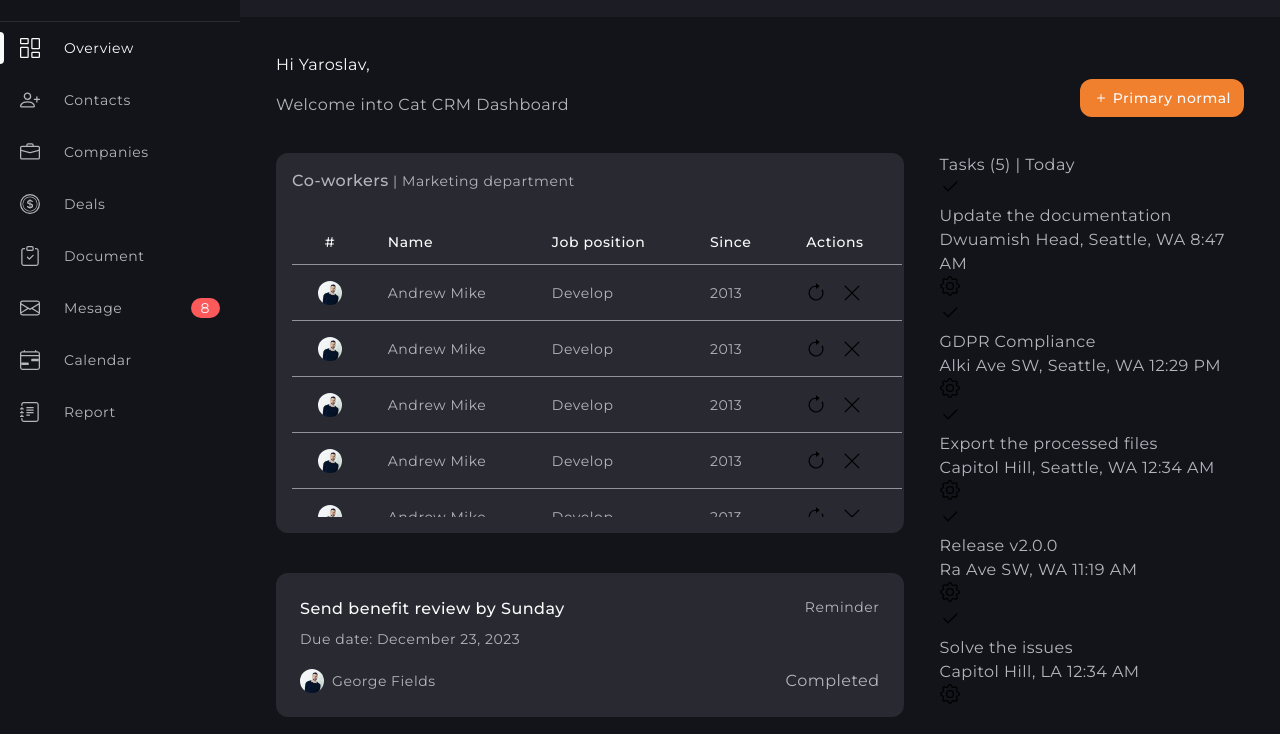
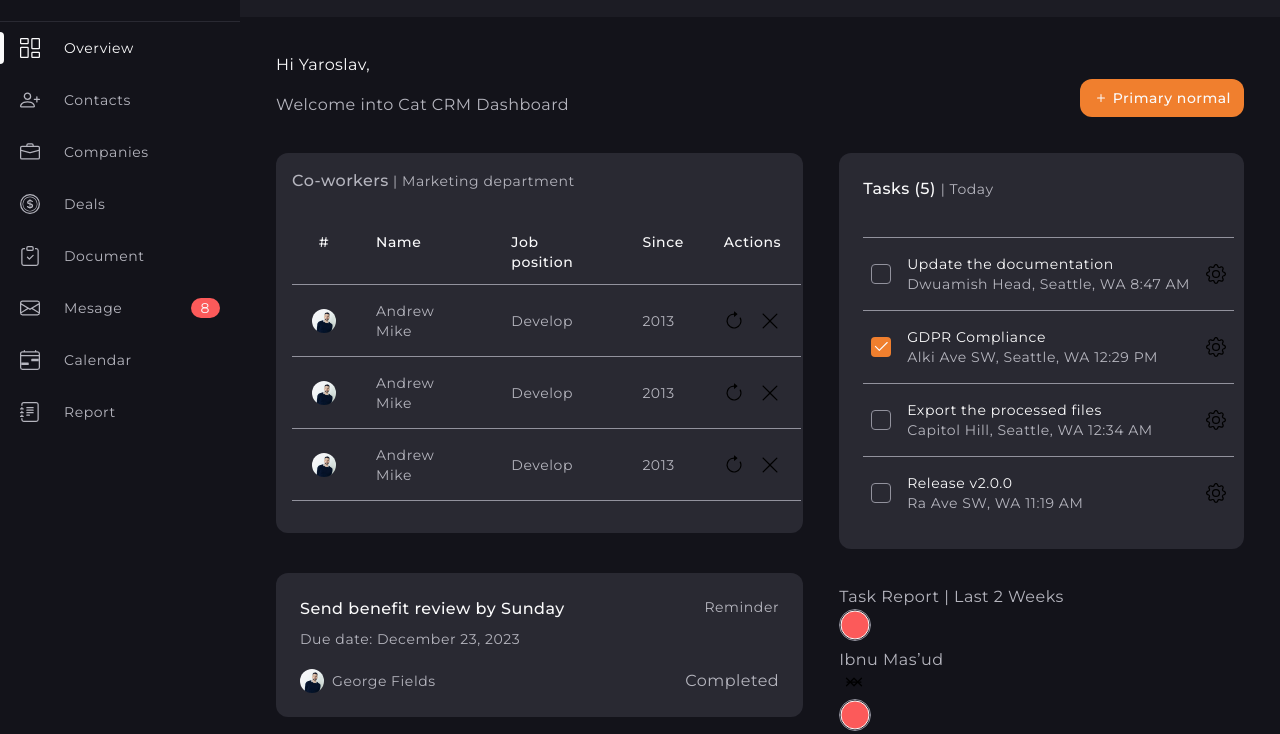
Before and after one commit to YevhenBrovchuk/Dashboard-UI-Kit, a plain HTML site: page index.html in a window 1280 px wide. Shown: the part 51-785 px from the top of the page. Drawn offline with Linux system fonts and the light colour scheme; files that its build step writes are made by us from their sources; a script that the page names is missing; files whose address does not match are found by name.

Commit message:
Deploying to gh-pages from @ YevhenBrovchuk/Dashboard-UI-Kit@8af4d30e5189c3e877d77764d73274d0fcaa7516 🚀

```diff
--- a/assets/index.css
+++ b/assets/index.css
@@ -163,14 +163,14 @@ body {
   letter-spacing: 0.03em;
 }
 
-.board-caption, .co-workers-table caption span, .co-workers-title span {
+.tasks-title span, .board-caption, .co-workers-table caption span, .co-workers-title span {
   font-size: 16px;
   font-weight: 500;
   line-height: 1.5;
   letter-spacing: 0.03em;
 }
 
-.search-input, .menu-btn, .menu-link, .board-details, .person-caption, .board-tag, .co-workers-table caption, .co-workers-table tbody, .co-workers-details, .co-workers-title {
+.search-input, .menu-btn, .menu-link, .tasks-title, .tasks-heading, .tasks-desc, .board-details, .person-caption, .board-tag, .co-workers-table caption, .co-workers-table tbody, .co-workers-details, .co-workers-title {
   font-size: 14px;
   font-weight: 400;
   line-height: 1.43;
@@ -184,7 +184,7 @@ body {
   letter-spacing: 0.04em;
 }
 
-.board-item {
+.tasks, .board-item {
   padding: 16px;
   border-radius: 12px;
 }
@@ -567,6 +567,108 @@ summery {
 
 .tasks {
   grid-area: tasks;
+  min-width: 340px;
+  max-height: 420px;
+  background-color: #292932;
+}
+
+.tasks-title {
+  margin-bottom: 36px;
+  color: #b5b5be;
+}
+.tasks-title span {
+  color: #fafafb;
+}
+
+.tasks-list {
+  max-height: 288px;
+  overflow: auto;
+}
+.tasks-list ::-webkit-scrollbar {
+  width: 14px;
+}
+.tasks-list::-webkit-scrollbar-track {
+  background-color: transparent;
+  border-radius: 100px;
+}
+.tasks-list::-webkit-scrollbar-track:hover {
+  background-color: rgba(255, 255, 255, 0.3);
+}
+.tasks-list::-webkit-scrollbar-thumb {
+  background-color: #b5b5be;
+  background-clip: content-box;
+  border: 5px solid transparent;
+  border-radius: 100px;
+}
+.tasks-list::-webkit-scrollbar-thumb:hover {
+  background-color: #f07f2e;
+}
+
+.tasks-item {
+  display: flex;
+  align-items: center;
+  gap: 16px;
+  padding: 16px 8px;
+  border-top: 1px solid;
+  border-color: #92929d;
+}
+
+.tasks-checkbox {
+  flex-shrink: 0;
+  display: flex;
+  align-items: center;
+  justify-content: center;
+  width: 20px;
+  height: 20px;
+  cursor: pointer;
+}
+
+.tasks-checkbox-icon {
+  transition: 300ms ease;
+  transition-property: fill, background-color, border-color;
+  fill: transparent;
+  border: 1px solid;
+  border-color: #92929d;
+  border-radius: 4px;
+}
+.tasks-input:checked + .tasks-checkbox-icon {
+  fill: #fafafb;
+  background-color: #f07f2e;
+  border-color: transparent;
+}
+.tasks-input:focus-visible + .tasks-checkbox-icon {
+  outline: 2px solid;
+  outline-color: #92929d;
+  outline-offset: 2px;
+}
+
+.tasks-info {
+  flex-grow: 1;
+}
+
+.tasks-heading {
+  color: #fafafb;
+}
+
+.tasks-desc {
+  color: #b5b5be;
+}
+
+.tasks-btn {
+  transition: 300ms ease;
+  transition-property: outline;
+  width: 20px;
+  height: 20px;
+  color: #92929d;
+  border-radius: 50%;
+}
+.tasks-btn:focus-visible {
+  outline: 2px solid;
+  outline-color: rgba(146, 146, 157, 0.6);
+  outline-offset: 3px;
+}
+.tasks-btn icon {
+  fill: currentColor;
 }
 
 .reports {
@@ -753,7 +855,7 @@ summery {
 }
 
 @media only screen and (min-width: 1200px) {
-  .board-item {
+  .tasks, .board-item {
     padding: 24px;
   }
   .page {
@@ -779,6 +881,9 @@ summery {
     margin-bottom: 16px;
   }
   .co-workers-container {
+    margin-right: -14px;
+  }
+  .tasks-list {
     margin-right: -14px;
   }
   .logo {
```
